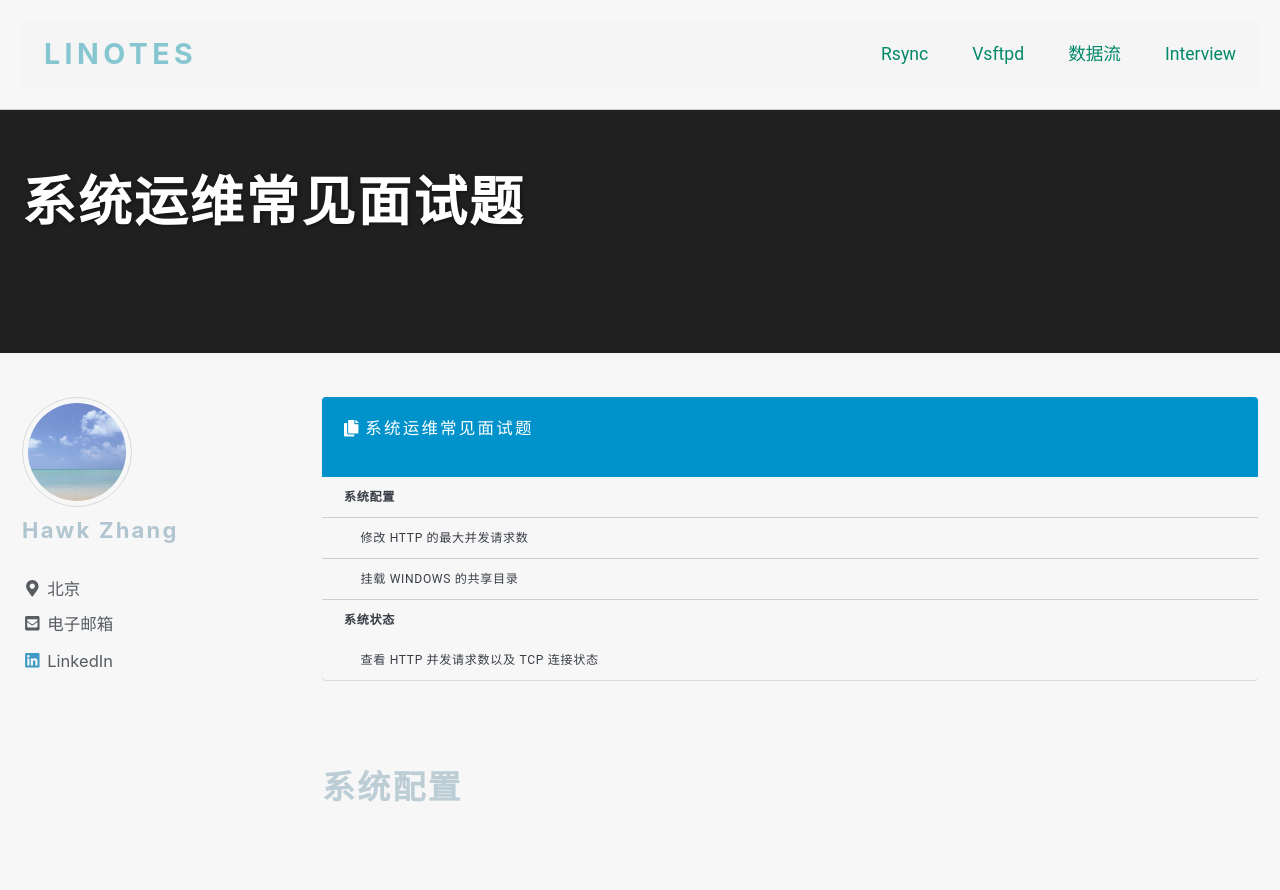
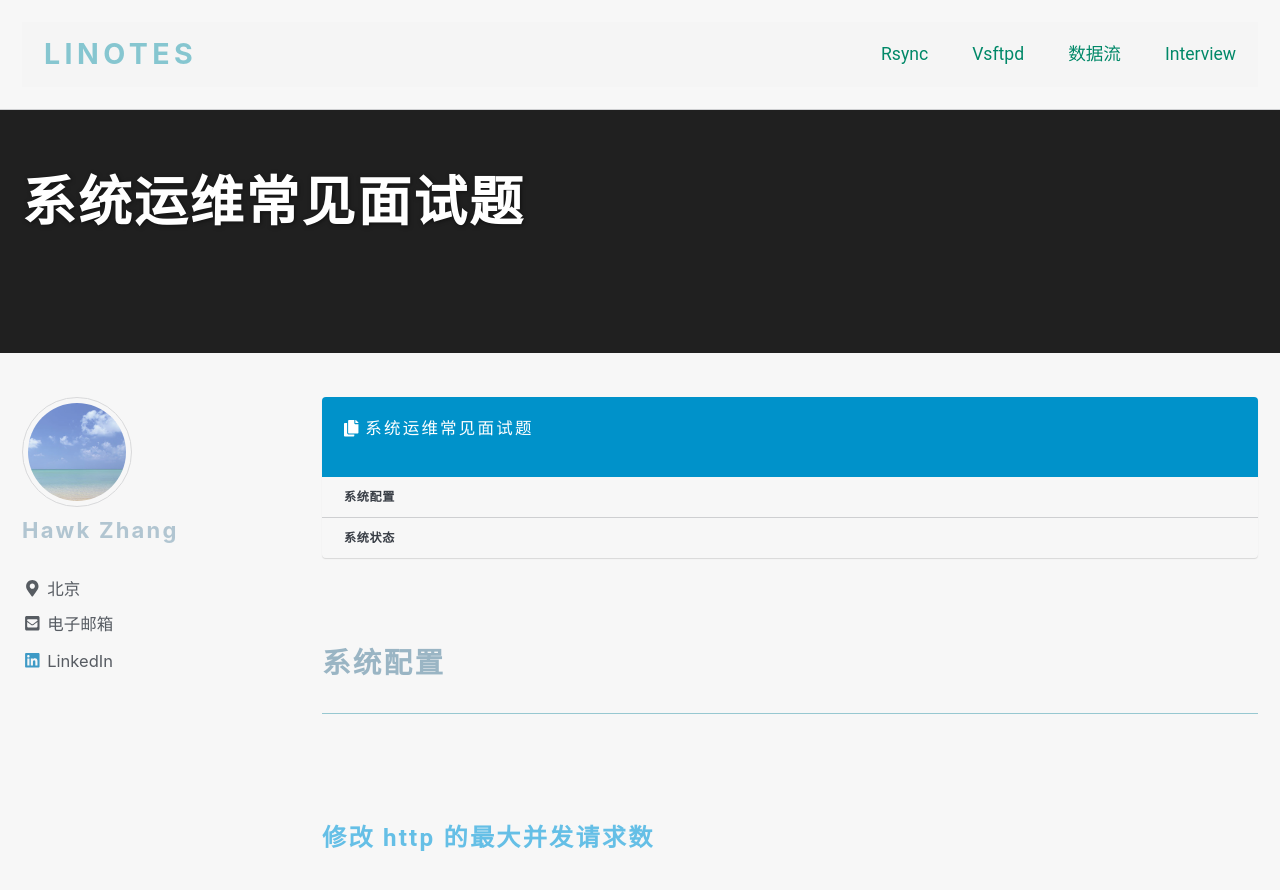
Before and after one commit to narru888/linotes_note, a Jekyll site: the page built from _posts/devop/2017-05-01-interview.md, in a window 1280 px wide and 900 px high. Shown: the top 890 px of the window. Built offline with Jekyll 4.4.1, drawn with Linux system fonts in a browser that asks for light colours; nearby versions of some CDN libraries; a script that is not in the unit is left out.

Commit message:
update on 2018-12-07 15:55:01 CST

````diff
--- a/_posts/devop/2017-05-01-interview.md
+++ b/_posts/devop/2017-05-01-interview.md
@@ -13,10 +13,10 @@ header:
 ---
 
 
-## 系统配置
+### 系统配置
 
 
-### 修改 http 的最大并发请求数
+#### 修改 http 的最大并发请求数
 
 查看当前最大并发数的配置：
 
@@ -43,7 +43,7 @@ neo hard nofile 10240
 `nofile` ：Number of Open file descriptors，即文件描述符总数的上限。
 
 
-### 挂载 windows 的共享目录
+#### 挂载 windows 的共享目录
 
 ```bash
 $ mount.cifs //192.168.1.6/movie /mnt/win -o user=neo,password=matrix
@@ -55,9 +55,12 @@ $ mount -t cifs -o username=neo,password=matrix //192.168.1.6/movie /mnt/win
 
 
 
-## 系统状态
 
-### 查看 http 并发请求数以及 TCP 连接状态
+
+### 系统状态
+
+
+#### 查看 http 并发请求数以及 TCP 连接状态
 
 ```bash
 $ ss -s
````
